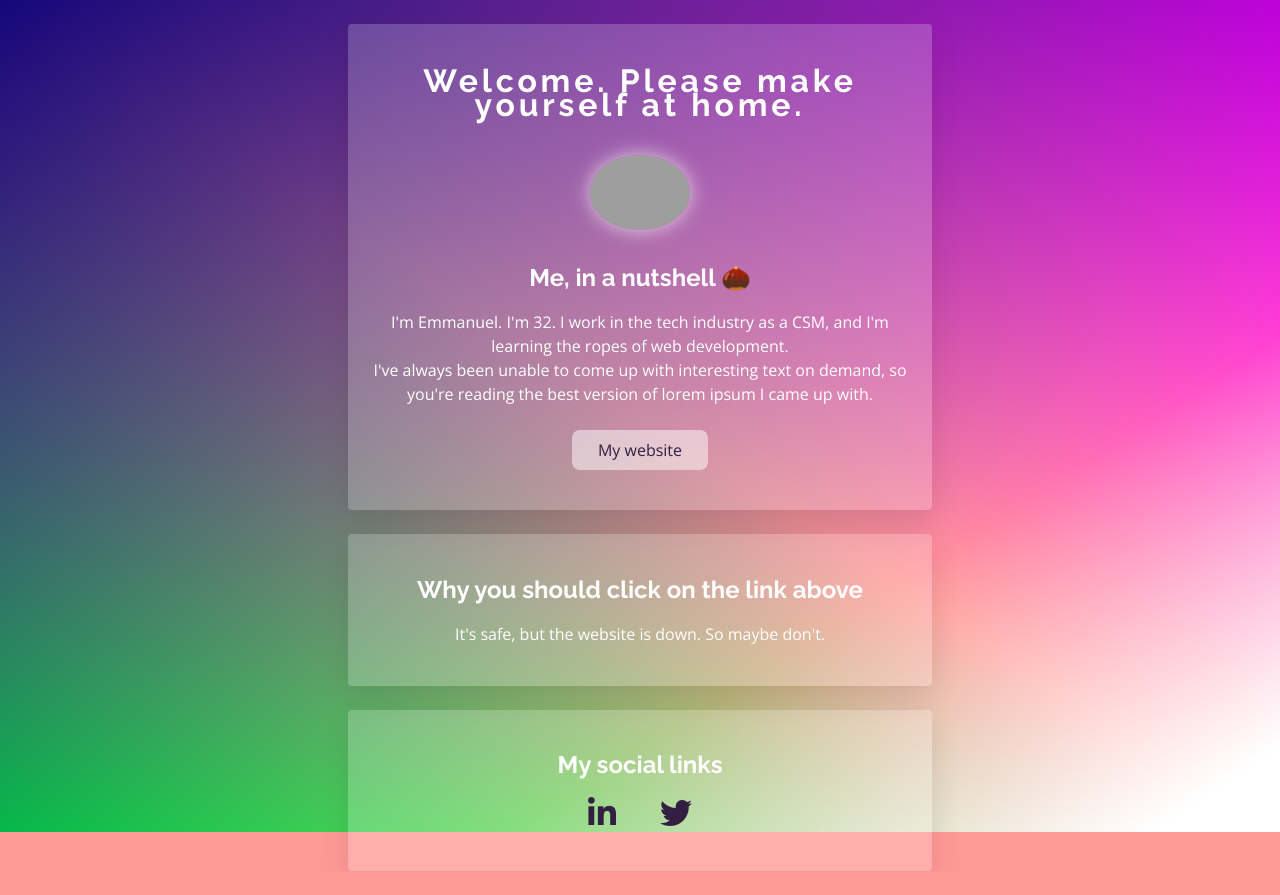
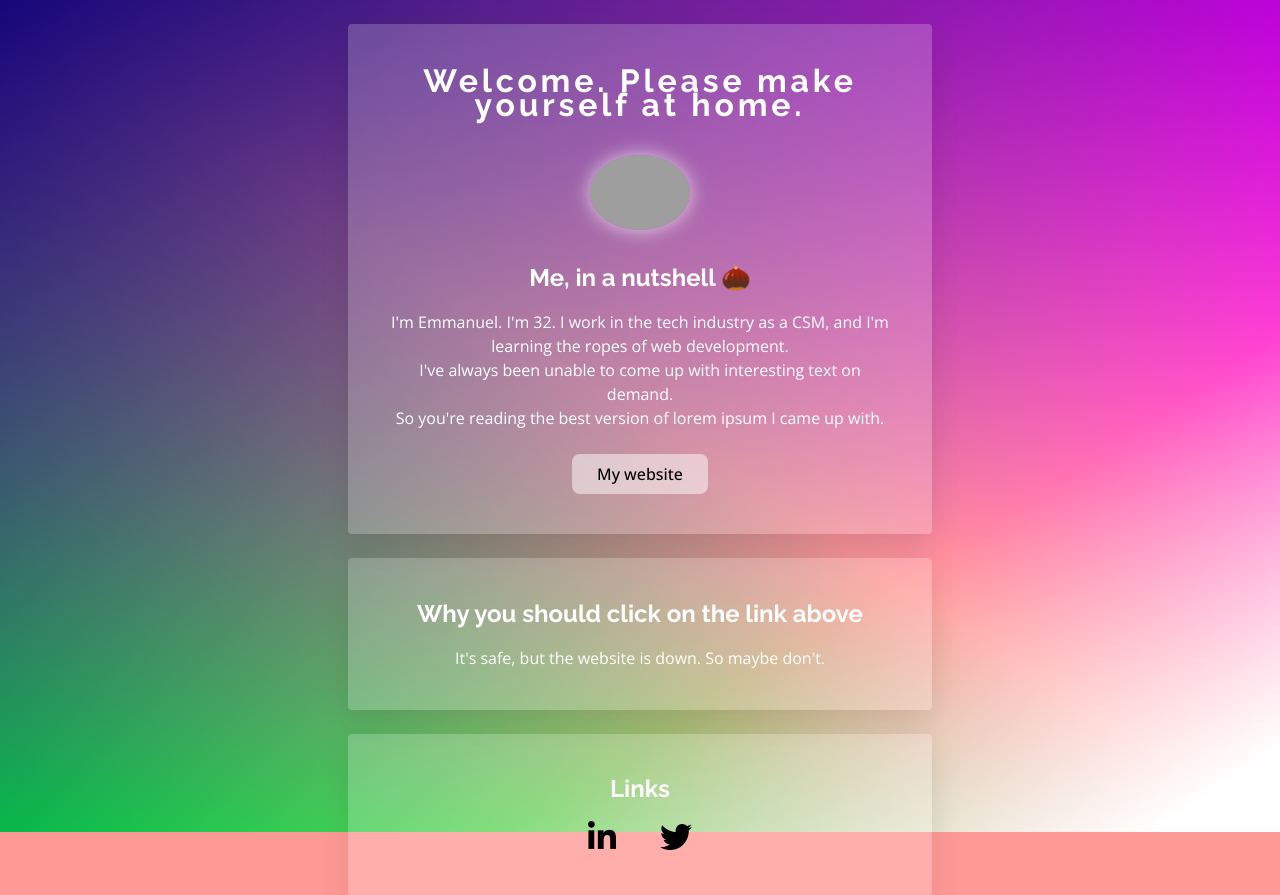
Before and after one commit to emmanuelbommelaer/profile, a plain HTML site: page index.html in a window 1280 px wide. Before the commit the page ends 871 px from the top, so only its background shows below. Drawn offline with nearby package versions, Linux system fonts and the light colour scheme; grey boxes are pictures that could not be loaded.

Commit message:
make my profile COLORIER

```diff
--- a/index.html
+++ b/index.html
@@ -13,19 +13,19 @@
         <h2>Me, in a nutshell 🌰</h2>
         <p>
           I'm Emmanuel. I'm 32. I work in the tech industry as a CSM, and I'm learning the ropes of web development.<br>
-          I've always been unable to come up with interesting text on demand, so you're reading the best version of lorem ipsum I came up with.
+          I've always been unable to come up with interesting text on demand.<br>
+          So you're reading the best version of lorem ipsum I came up with.
         </p>
-        <div class="btn-rectangle">
-          <a href="https://bommelaer.dev" target="_blank">My website</a>
-        </div>
+        <a href="https://bommelaer.dev" target="_blank" style="display:block;" class="btn-rectangle">
+          <span>My website</span>
+        </a>
       </div>
-
       <div class="card">
         <h2>Why you should click on the link above</h2>
         <p>It's safe, but the website is down. So maybe don't.</p>
       </div>
       <div class="card">
-        <h2>My social links</h2>
+        <h2>Links</h2>
         <ul class="list-inline">
           <li>
             <a href="https://www.linkedin.com/in/emmanuel-bommelaer/" target="_blank">
--- a/style.css
+++ b/style.css
@@ -1,4 +1,4 @@
-@import url('https://fonts.googleapis.com/css2?family=Open+Sans:wght@400;500&family=Raleway:wght@700&family=Varela&display=swap');@import url('https://use.fontawesome.com/releases/v6.1.2/css/all.css');
+@import url('https://fonts.googleapis.com/css2?family=Open+Sans:wght@400;500;600&family=Raleway:wght@700&family=Varela&display=swap');@import url('https://use.fontawesome.com/releases/v6.1.2/css/all.css');
 
 body {
   background: linear-gradient(to top left, rgb(255, 255, 255) 5%, rgba(67, 74, 198, 0) 30%, rgb(21, 6, 122)), linear-gradient(to top right, rgb(0, 255, 55), rgba(255, 153, 150, 0), magenta) rgba(255, 153, 150, 1);  font-size: 16px;
@@ -22,10 +22,15 @@ h2 {
 }
 
 a {
-  color:#331f41;
+  color:black;
   text-decoration: none;
   transition-property: color;
   transition-duration: 0.2s;
+  font-weight: 500;
+}
+
+a:hover {
+  color:white;
 }
 
 .img-circle {
@@ -42,7 +47,7 @@ a {
 
 .card {
   background: rgba(255, 255, 255, 0.2);
-  padding: 24px;
+  padding: 24px 40px;
   border-radius: 4px;
   box-shadow: 0 10px 30px rgba(0,0,0,0.1);
   margin: 24px;
@@ -58,12 +63,12 @@ a {
   width: 120px;
   margin: 24px auto 16px;
   border-radius: 8px;
-  transition-property: width;
   transition-duration: 0.2s;
 }
 
 .btn-rectangle:hover {
-  background: rgba(6, 15, 91, 0.5);
+  background: rgba(6, 15, 91, 1);
+  color: white;
 }
 
 .list-inline > li {
```
